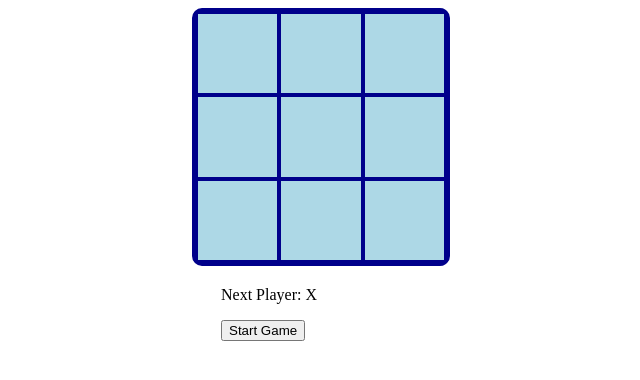
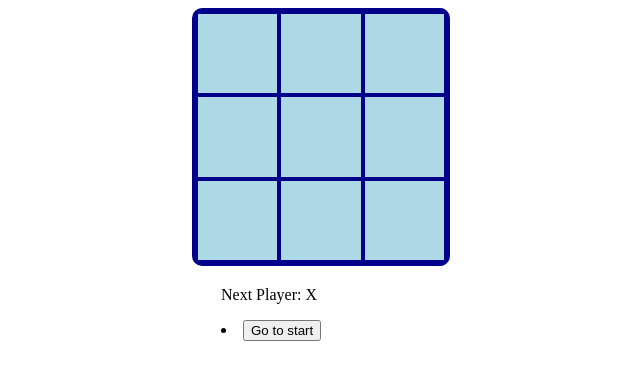
Before and after one commit to Euaell/tick_tack_toe, a React (Vite) app in the folder web/: page / in a window 1280 px wide. Shown: the top 380 px of the page, without its empty margins (319-959 px from the left). Built offline with nearby package versions, Linux system fonts and the light colour scheme.

Commit message:
player history

```diff
--- a/web/src/components/Game.tsx
+++ b/web/src/components/Game.tsx
@@ -9,27 +9,42 @@ const styles = {
 }
 
 export default function Game(): React.ReactElement {
-    const [board, setBoard] = React.useState(Array(9).fill(null));
+    const [history, setHistory] = React.useState([Array(9).fill(null)]);
+    const [stepNumber, setStepNumber] = React.useState(0);
     const [xIsNext, setXIsNext] = React.useState(true);
-    const winner = calculateWinner(board);
+    const winner = calculateWinner(history[stepNumber]);
 
     function handleClick(i: number) {
-        const boardCopy = [...board];
-        if (winner || boardCopy[i]) return;
-        boardCopy[i] = xIsNext ? "X" : "O";
-        setBoard(boardCopy);
+        const timeInHistory = history.slice(0, stepNumber + 1);
+        const current = timeInHistory[stepNumber];
+        const squares = [...current];
+        if (winner || squares[i]) return;
+        squares[i] = xIsNext ? "X" : "O";
+
+        setHistory([...timeInHistory, squares]);
+        setStepNumber(timeInHistory.length);
         setXIsNext(!xIsNext);
     }
 
-    // function jumpTo() {}
+    function jumpTo(step: number) {
+        setStepNumber(step);
+        setXIsNext(step % 2 === 0);
+    }
 
     function renderMoves() {
-        return <button onClick={() => setBoard(Array(9).fill(null))}>Start Game</button>
+        return history.map((_step: any, move: number) => {
+            const destination = move ? `Go to move #${move}` : "Go to start";
+            return (
+                <li key={move}>
+                    <button onClick={() => jumpTo(move)}>{destination}</button>
+                </li>
+            )
+        })
     }
 
     return (
         <>
-            <Board squares={board} onClick={handleClick} />
+            <Board squares={history[stepNumber]} onClick={handleClick} />
             <div style={styles}>
                 <p>{winner ? "Winner: " + winner : "Next Player: " + (xIsNext ? "X" : "O")}</p>
                 {renderMoves()}
```
